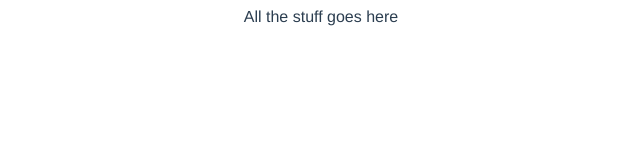
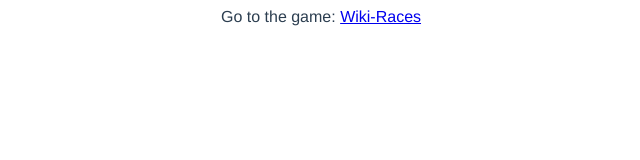
Before and after one commit to zsarge/wiki-races, a Vue app in the folder frontend/: page / in a window 1280 px wide. Shown: the top 160 px of the page, without its empty margins (319-959 px from the left). Built offline with nearby package versions, Linux system fonts and the light colour scheme.

Commit message:
add game page

```diff
--- a/frontend/src/router/index.ts
+++ b/frontend/src/router/index.ts
@@ -1,11 +1,17 @@
 import { createRouter, createWebHistory, RouteRecordRaw } from "vue-router";
 import Home from "@/views/Home.vue";
+import Game from "@/views/Game.vue";
 
 const routes: Array<RouteRecordRaw> = [
   {
     path: "/",
     name: "Home",
     component: Home,
+  },
+  {
+    path: "/game",
+    name: "Game",
+    component: Game,
   },
   {
     path: "/about",
--- /dev/null
+++ b/frontend/src/views/Game.vue
@@ -0,0 +1 @@
+<template>oh yeah gamer time</template>
--- a/frontend/src/views/Home.vue
+++ b/frontend/src/views/Home.vue
@@ -1 +1,4 @@
-<template>All the stuff goes here</template>
+<template>
+  Go to the game:
+  <router-link to="/game">Wiki-Races</router-link>
+</template>
```
